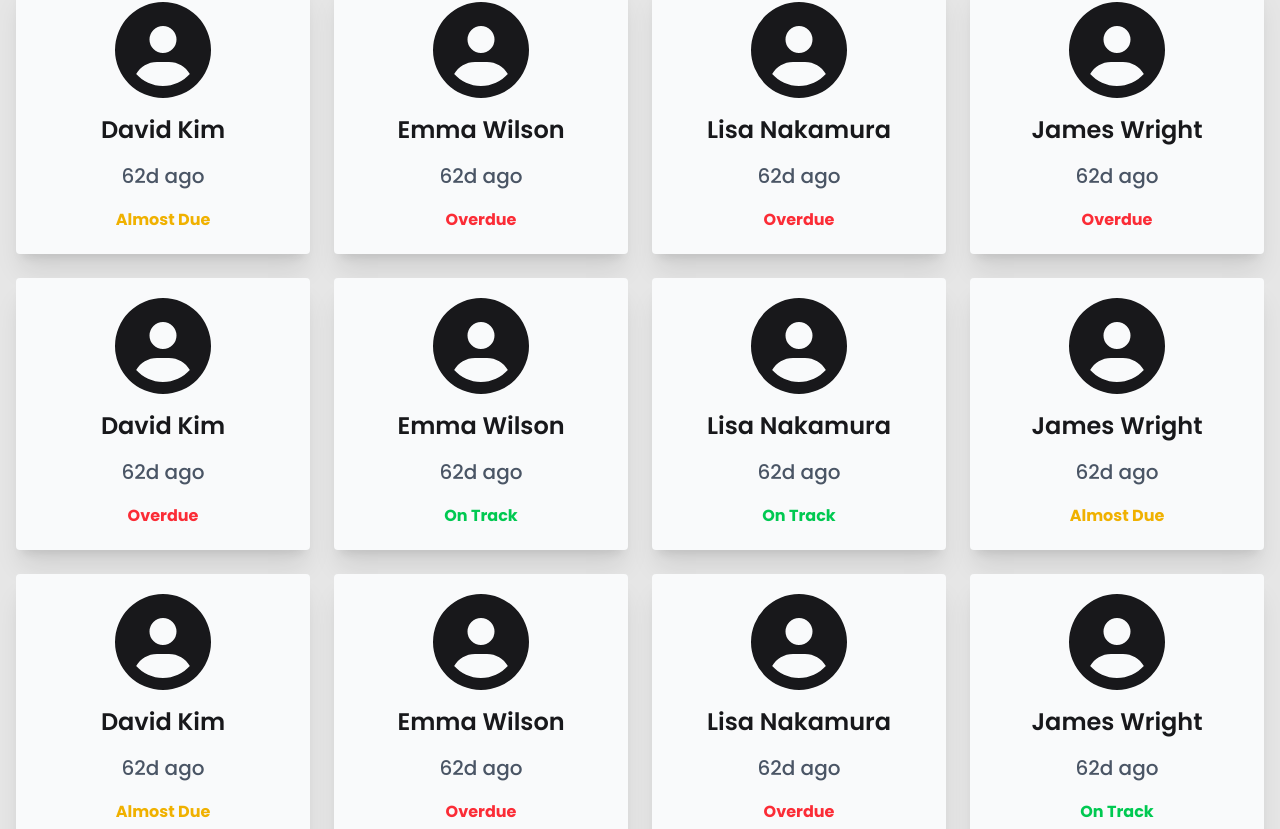
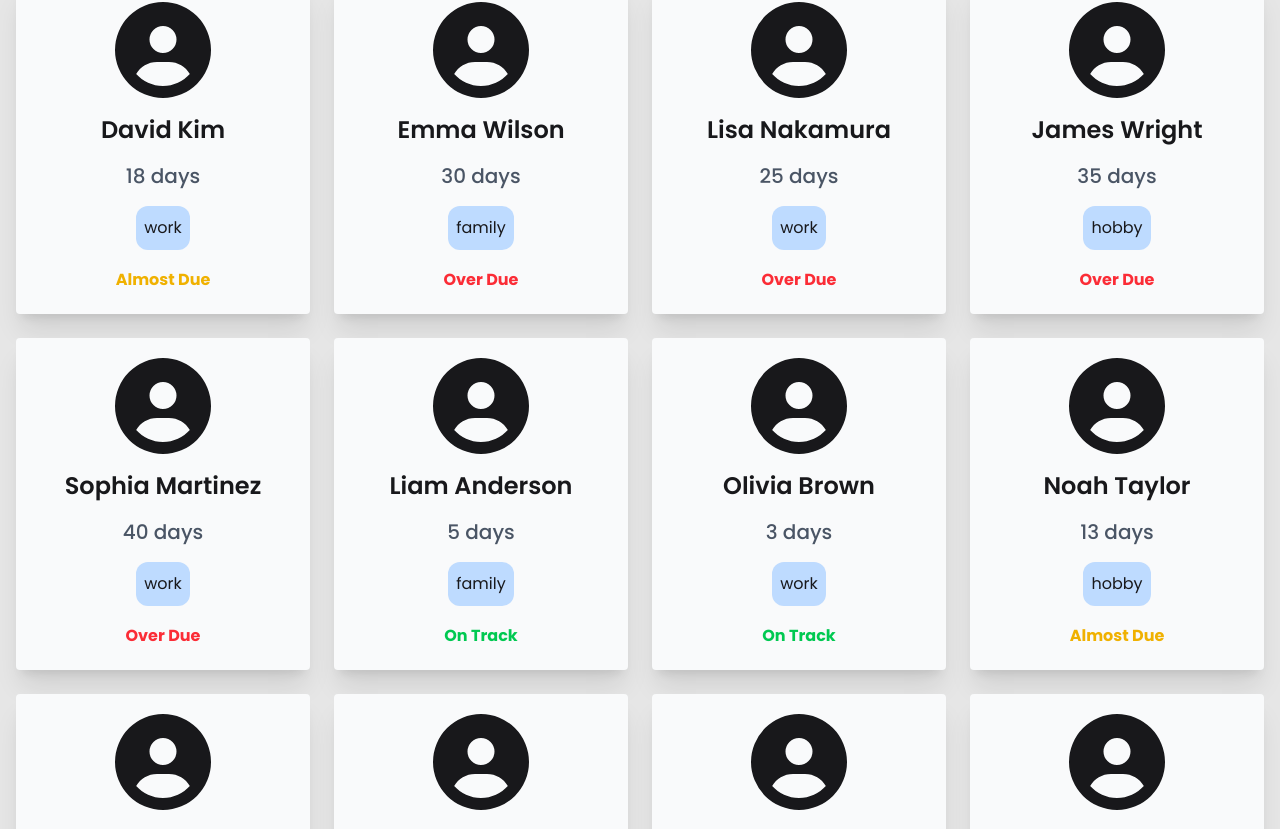
Before and after one commit to Sayeed-dev/Elixy, a Next.js app: page / in a window 1280 px wide. Shown: the part 1171-2000 px from the top of the page. Built offline with nearby package versions, Linux system fonts and the light colour scheme.

Commit message:
Fixed json files and added dynamic functionalitiyes to used details

```diff
--- a/public/friends.json
+++ b/public/friends.json
@@ -2,97 +2,145 @@
   {
     "id": 1,
     "name": "David Kim",
-    "time": "62d ago",
-    "category": "WORK",
-    "status": "Almost Due",
-    "statusColor": "yellow"
+    "picture": "https://randomuser.me/api/portraits/men/11.jpg",
+    "email": "david.kim@example.com",
+    "days_since_contact": 18,
+    "status": "almost_due",
+    "tags": "work",
+    "bio": "Project teammate. Regular sync needed.",
+    "goal": 14,
+    "next_due_date": "2025-07-10"
   },
   {
     "id": 2,
     "name": "Emma Wilson",
-    "time": "62d ago",
-    "category": "FAMILY",
-    "status": "Overdue",
-    "statusColor": "red"
+    "picture": "https://randomuser.me/api/portraits/women/12.jpg",
+    "email": "emma.wilson@example.com",
+    "days_since_contact": 30,
+    "status": "overdue",
+    "tags": "family",
+    "bio": "Cousin. Catch up during weekends.",
+    "goal": 20,
+    "next_due_date": "2025-06-25"
   },
   {
     "id": 3,
     "name": "Lisa Nakamura",
-    "time": "62d ago",
-    "category": "WORK",
-    "status": "Overdue",
-    "statusColor": "red"
+    "picture": "https://randomuser.me/api/portraits/women/13.jpg",
+    "email": "lisa.nakamura@example.com",
+    "days_since_contact": 25,
+    "status": "overdue",
+    "tags": "work",
+    "bio": "Client from last project.",
+    "goal": 15,
+    "next_due_date": "2025-06-28"
   },
   {
     "id": 4,
     "name": "James Wright",
-    "time": "62d ago",
-    "category": "HOBBY",
-    "status": "Overdue",
-    "statusColor": "red"
+    "picture": "https://randomuser.me/api/portraits/men/14.jpg",
+    "email": "james.wright@example.com",
+    "days_since_contact": 35,
+    "status": "overdue",
+    "tags": "hobby",
+    "bio": "Travel buddy. Met in Thailand trip.",
+    "goal": 21,
+    "next_due_date": "2025-06-20"
   },
   {
     "id": 5,
-    "name": "David Kim",
-    "time": "62d ago",
-    "category": "WORK",
-    "status": "Overdue",
-    "statusColor": "red"
+    "name": "Sophia Martinez",
+    "picture": "https://randomuser.me/api/portraits/women/15.jpg",
+    "email": "sophia.martinez@example.com",
+    "days_since_contact": 40,
+    "status": "overdue",
+    "tags": "work",
+    "bio": "Marketing colleague.",
+    "goal": 30,
+    "next_due_date": "2025-06-15"
   },
   {
     "id": 6,
-    "name": "Emma Wilson",
-    "time": "62d ago",
-    "category": "FAMILY",
-    "status": "On Track",
-    "statusColor": "green"
+    "name": "Liam Anderson",
+    "picture": "https://randomuser.me/api/portraits/men/16.jpg",
+    "email": "liam.anderson@example.com",
+    "days_since_contact": 5,
+    "status": "on_track",
+    "tags": "family",
+    "bio": "Younger brother. Talk frequently.",
+    "goal": 10,
+    "next_due_date": "2025-07-25"
   },
   {
     "id": 7,
-    "name": "Lisa Nakamura",
-    "time": "62d ago",
-    "category": "WORK",
-    "status": "On Track",
-    "statusColor": "green"
+    "name": "Olivia Brown",
+    "picture": "https://randomuser.me/api/portraits/women/17.jpg",
+    "email": "olivia.brown@example.com",
+    "days_since_contact": 3,
+    "status": "on_track",
+    "tags": "work",
+    "bio": "Team designer.",
+    "goal": 10,
+    "next_due_date": "2025-07-28"
   },
   {
     "id": 8,
-    "name": "James Wright",
-    "time": "62d ago",
-    "category": "HOBBY",
-    "status": "Almost Due",
-    "statusColor": "yellow"
+    "name": "Noah Taylor",
+    "picture": "https://randomuser.me/api/portraits/men/18.jpg",
+    "email": "noah.taylor@example.com",
+    "days_since_contact": 13,
+    "status": "almost_due",
+    "tags": "hobby",
+    "bio": "Gym partner and traveler.",
+    "goal": 14,
+    "next_due_date": "2025-07-12"
   },
   {
     "id": 9,
-    "name": "David Kim",
-    "time": "62d ago",
-    "category": "WORK",
-    "status": "Almost Due",
-    "statusColor": "yellow"
+    "name": "Ava Thomas",
+    "picture": "https://randomuser.me/api/portraits/women/19.jpg",
+    "email": "ava.thomas@example.com",
+    "days_since_contact": 16,
+    "status": "almost_due",
+    "tags": "work",
+    "bio": "HR manager connection.",
+    "goal": 14,
+    "next_due_date": "2025-07-11"
   },
   {
     "id": 10,
-    "name": "Emma Wilson",
-    "time": "62d ago",
-    "category": "FAMILY",
-    "status": "Overdue",
-    "statusColor": "red"
+    "name": "Ethan White",
+    "picture": "https://randomuser.me/api/portraits/men/20.jpg",
+    "email": "ethan.white@example.com",
+    "days_since_contact": 28,
+    "status": "overdue",
+    "tags": "family",
+    "bio": "Uncle. Needs regular check-in.",
+    "goal": 20,
+    "next_due_date": "2025-06-27"
   },
   {
     "id": 11,
-    "name": "Lisa Nakamura",
-    "time": "62d ago",
-    "category": "WORK",
-    "status": "Overdue",
-    "statusColor": "red"
+    "name": "Mia Harris",
+    "picture": "https://randomuser.me/api/portraits/women/21.jpg",
+    "email": "mia.harris@example.com",
+    "days_since_contact": 22,
+    "status": "overdue",
+    "tags": "work",
+    "bio": "Old coworker.",
+    "goal": 15,
+    "next_due_date": "2025-06-30"
   },
   {
     "id": 12,
-    "name": "James Wright",
-    "time": "62d ago",
-    "category": "HOBBY",
-    "status": "On Track",
-    "statusColor": "green"
+    "name": "Lucas Clark",
+    "picture": "https://randomuser.me/api/portraits/men/22.jpg",
+    "email": "lucas.clark@example.com",
+    "days_since_contact": 2,
+    "status": "on_track",
+    "tags": "hobby",
+    "bio": "Photographer friend.",
+    "goal": 10,
+    "next_due_date": "2025-07-30"
   }
 ]
--- a/src/components/ContactProfile.jsx
+++ b/src/components/ContactProfile.jsx
@@ -50,13 +50,15 @@ export default function ContactProfile({ friend }) {
             <h2 className="font-semibold text-gray-900 text-base mt-2">
               {friend.name}
             </h2>
-            <div className="flex gap-2 mt-2 mb-3">
+            <div className="flex gap-2 mt-2 mb-3 flex-col items-center">
               <span className="bg-gray-800 text-white text-xs font-medium px-2 py-0.5 rounded-full">
                 {friend.status}
               </span>
               <span className="bg-green-100 text-green-700 text-xs font-medium px-2 py-0.5 rounded-full">
                 {friend.category}
               </span>
+              <p className="mt-0 py-1 px-2 bg-blue-200 rounded">{friend.tags}</p>
+              <p className="mt-0 text-sm text-gray-500">{friend.email}</p>
             </div>
           </div>
 
@@ -82,15 +84,15 @@ export default function ContactProfile({ friend }) {
           {/* Stats Row */}
           <div className="grid grid-cols-3 gap-4">
             <div className="bg-white rounded-2xl p-4 text-center shadow-sm border border-gray-100">
-              <p className="text-2xl font-bold text-gray-900">62</p>
+              <p className="text-2xl font-bold text-gray-900">{friend.days_since_contact}</p>
               <p className="text-xs text-gray-400 mt-1">Days Since Contact</p>
             </div>
             <div className="bg-white rounded-2xl p-4 text-center shadow-sm border border-gray-100">
-              <p className="text-2xl font-bold text-gray-900">30</p>
+              <p className="text-2xl font-bold text-gray-900">{friend.goal}</p>
               <p className="text-xs text-gray-400 mt-1">Goal (Days)</p>
             </div>
             <div className="bg-white rounded-2xl p-4 text-center shadow-sm border border-gray-100">
-              <p className="text-2xl font-bold text-green-700">Feb 27, 2026</p>
+              <p className="text-2xl font-bold text-green-700">{friend.next_due_date}</p>
               <p className="text-xs text-gray-400 mt-1">Next Due</p>
             </div>
           </div>
@@ -107,7 +109,7 @@ export default function ContactProfile({ friend }) {
             </div>
             <p className="text-sm text-gray-600">
               Connect every{" "}
-              <span className="font-semibold text-gray-900">30 days</span>
+              <span className="font-semibold text-gray-900">{friend.goal} days</span>
             </p>
           </div>
 
--- a/src/components/Friends.jsx
+++ b/src/components/Friends.jsx
@@ -14,15 +14,15 @@ const Friends = ({ friends }) => {
                   <FaCircleUser />
                 </span>
                 <h3>{friend.name}</h3>
-                <h4 className="text-gray-600">{friend.time}</h4>
-
-                {friend.status === "Almost Due" ? (
+                <h4 className="text-gray-600">{friend.days_since_contact} days</h4>
+                <p className="mt-0 p-2 bg-blue-200 rounded-xl">{friend.tags}</p>
+                {friend.status === "almost_due" ? (
                   <p className="text-yellow-500 font-bold mt-0">Almost Due</p>
-                ) : friend.status === "Overdue" ? (
-                  <p className="text-red-500 font-bold mt-0">{friend.status}</p>
+                ) : friend.status === "overdue" ? (
+                  <p className="text-red-500 font-bold mt-0">Over Due</p>
                 ) : (
-                  friend.status === "On Track" && (
-                    <p className="text-green-500 font-bold mt-0">{friend.status}</p>
+                  friend.status === "on_track" && (
+                    <p className="text-green-500 font-bold mt-0">On Track</p>
                   )
                 )}
               </div>
```
